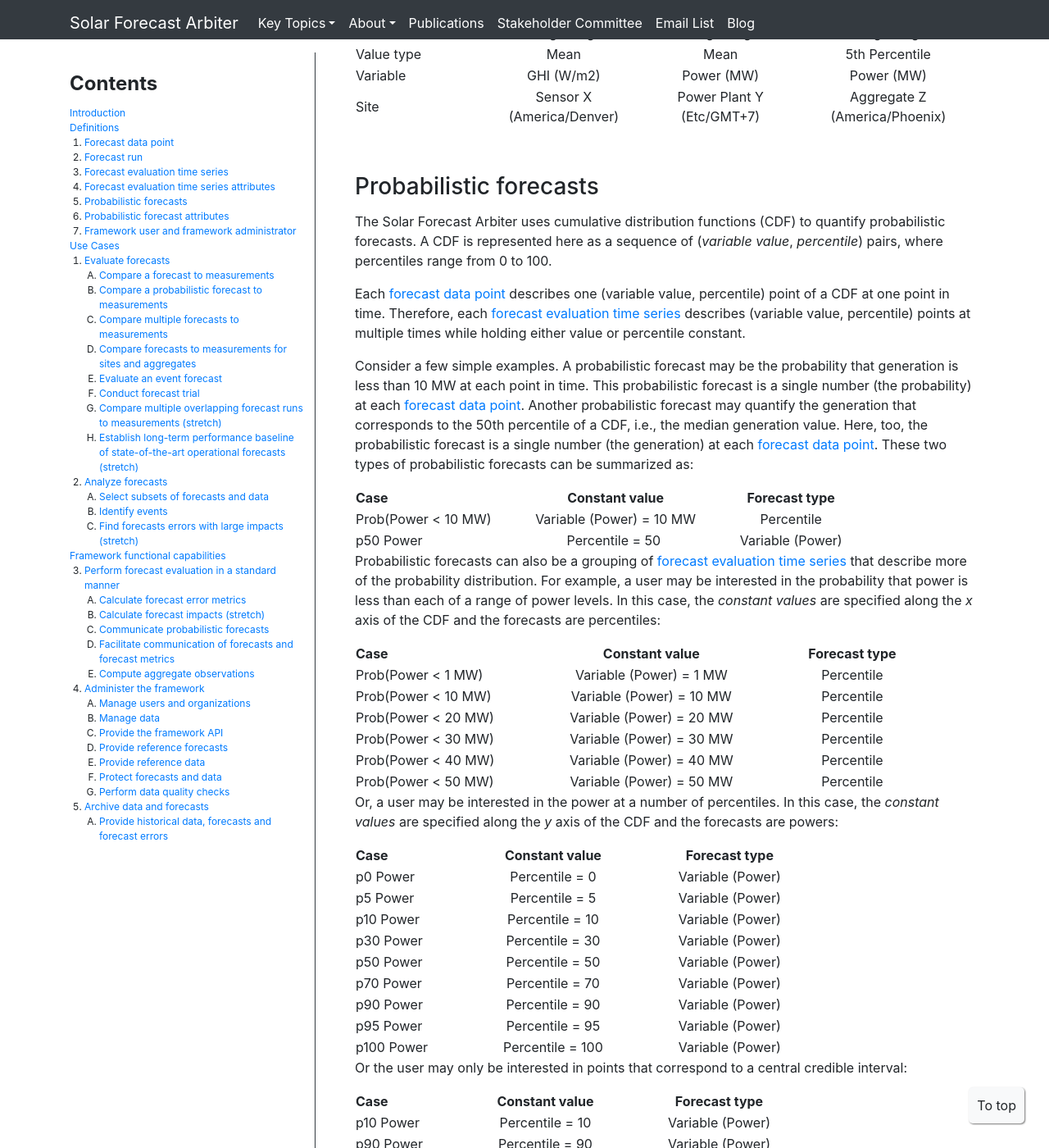
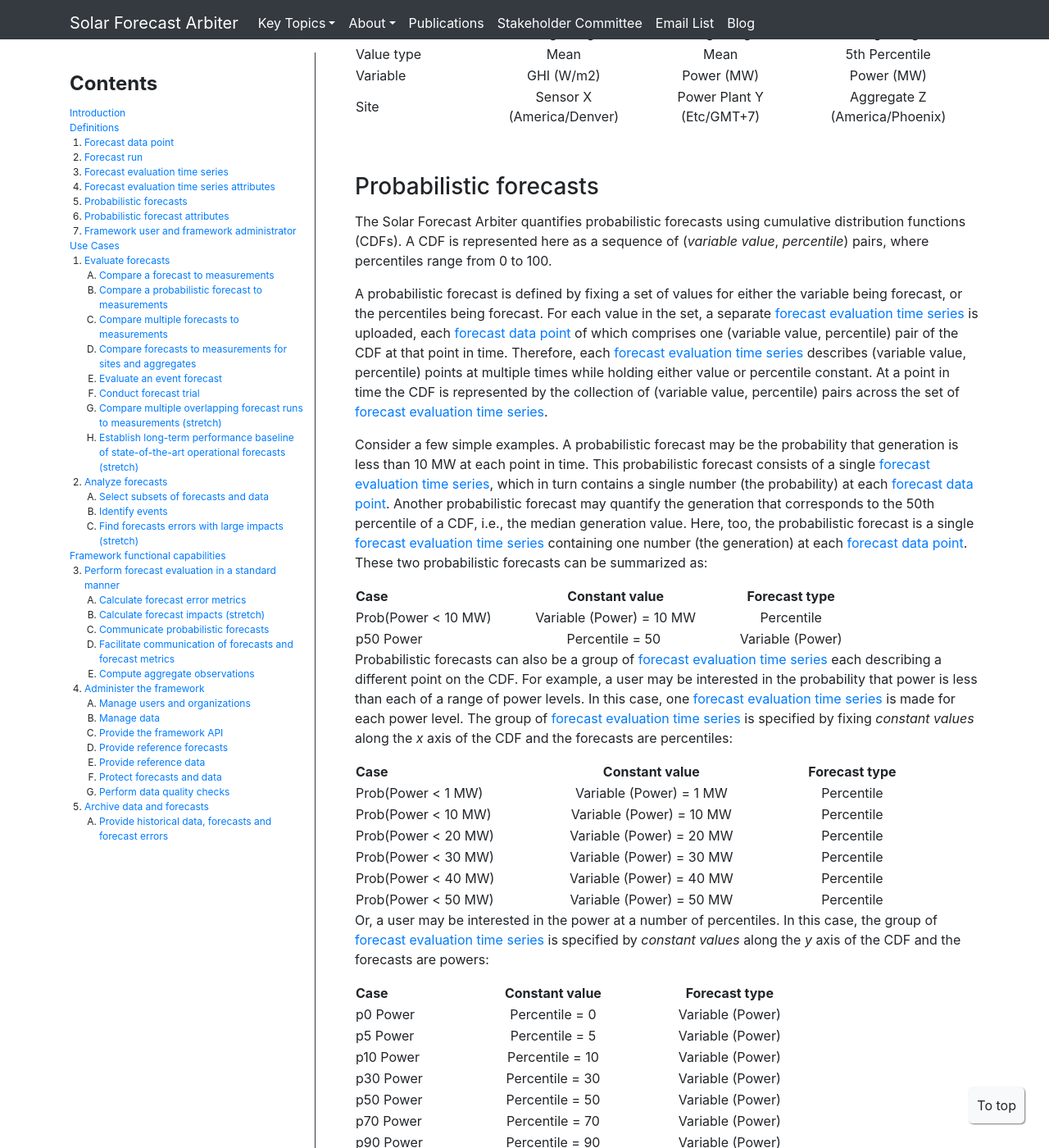
Before and after one commit to SolarArbiter/SolarArbiter.github.io, a Jekyll site: the page built from usecases.md, in a window 1280 px wide and 1400 px high, scrolled down 5953 px. Shown: the whole window at 82% size. Built offline with Jekyll 4.4.1, drawn with Linux system fonts in a browser that asks for light colours; comment, search, counter and statistics services are not loaded; our own code applies the rules of GitHub Pages for plain Markdown files.

Commit message:
cliffs edits

```diff
--- a/usecases.md
+++ b/usecases.md
@@ -143,34 +143,44 @@ The table below shows the attributes for three different examples. We assume all
 ### Probabilistic forecasts {#probforecastdef}
 {: .anchor}
 
-The Solar Forecast Arbiter uses cumulative distribution functions (CDF) to
-quantify probabilistic forecasts. A CDF is represented here as a sequence of
+The Solar Forecast Arbiter quantifies probabilistic forecasts using cumulative
+distribution functions (CDFs). A CDF is represented here as a sequence of
 (*variable value*, *percentile*) pairs, where percentiles range from 0 to 100.
 
-Each [forecast data point](#forecastdatapoint) describes one (variable value, percentile)
-point of a CDF at one point in time. Therefore, each [forecast evaluation time
-series](#forecastattrs) describes (variable value, percentile) points at multiple times
-while holding either value or percentile constant.
+A probabilistic forecast is defined by fixing a set of values for either the
+variable being forecast, or the percentiles being forecast. For each value in
+the set, a separate [forecast evaluation time series](#forecastattrs) is
+uploaded, each [forecast data point](#forecastdatapoint) of which comprises one
+(variable value, percentile) pair of the CDF at that point in time. Therefore,
+each [forecast evaluation time series](#forecastattrs) describes (variable
+value, percentile) points at multiple times while holding either value or
+percentile constant.  At a point in time the CDF is represented by the
+collection of (variable value, percentile) pairs across the set of [forecast
+evaluation time series](#forecastattrs).
 
 Consider a few simple examples. A probabilistic forecast may be the probability
 that generation is less than 10 MW at each point in time. This probabilistic
-forecast is a single number (the probability) at each [forecast data
+forecast consists of a single [forecast evaluation time series](#forecastattrs),
+which in turn contains a single number (the probability) at each [forecast data
 point](#forecastdatapoint). Another probabilistic forecast may quantify the
 generation that corresponds to the 50th percentile of a CDF, i.e., the median
-generation value. Here, too, the probabilistic forecast is a single number (the
-generation) at each [forecast data point](#forecastdatapoint). These two types
-of probabilistic forecasts can be summarized as:
+generation value. Here, too, the probabilistic forecast is a single [forecast
+evaluation time series](#forecastattrs) containing one number (the generation)
+at each [forecast data point](#forecastdatapoint). These two probabilistic
+forecasts can be summarized as:
 
 | Case | Constant value | Forecast type |
 |------|:--------------:|:-------------:|
 | Prob(Power < 10 MW) | Variable (Power) = 10 MW | Percentile |
 | p50 Power | &nbsp;&nbsp;&nbsp;&nbsp;&nbsp;&nbsp;&nbsp;&nbsp;&nbsp;&nbsp;&nbsp;&nbsp;&nbsp;&nbsp;&nbsp;&nbsp;&nbsp;&nbsp;&nbsp;&nbsp;Percentile = 50 &nbsp;&nbsp;&nbsp;&nbsp;&nbsp;&nbsp;&nbsp;&nbsp;&nbsp;&nbsp;&nbsp;&nbsp;&nbsp;&nbsp;&nbsp;&nbsp;&nbsp;&nbsp;&nbsp;&nbsp;| Variable (Power) |
 
-Probabilistic forecasts can also be a grouping of [forecast evaluation time
-series](#forecastattrs) that describe more of the probability distribution. For
+Probabilistic forecasts can also be a group of [forecast evaluation time
+series](#forecastattrs) each describing a different point on the CDF. For
 example, a user may be interested in the probability that power is less than
-each of a range of power levels. In this case, the *constant values* are
-specified along the *x* axis of the CDF and the forecasts are percentiles:
+each of a range of power levels. In this case, one [forecast evaluation time
+series](#forecastattrs) is made for each power level. The group of [forecast
+evaluation time series](#forecastattrs) is specified by fixing *constant values*
+along the *x* axis of the CDF and the forecasts are percentiles:
 
 | Case | Constant value | Forecast type |
 |------|:--------------:|:-------------:|
@@ -182,8 +192,8 @@ specified along the *x* axis of the CDF and the forecasts are percentiles:
 | Prob(Power < 50 MW) | &nbsp;&nbsp;&nbsp;&nbsp;&nbsp;&nbsp;&nbsp;&nbsp;&nbsp;&nbsp;&nbsp;&nbsp;&nbsp;&nbsp;&nbsp;&nbsp;&nbsp;&nbsp;&nbsp;&nbsp;Variable (Power) = 50 MW&nbsp;&nbsp;&nbsp;&nbsp;&nbsp;&nbsp;&nbsp;&nbsp;&nbsp;&nbsp;&nbsp;&nbsp;&nbsp;&nbsp;&nbsp;&nbsp;&nbsp;&nbsp;&nbsp;&nbsp; | Percentile |
 
 Or, a user may be interested in the power at a number of percentiles. In this
-case, the *constant values* are specified along the *y* axis of the CDF and the
-forecasts are powers:
+case, the group of [forecast evaluation time series](#forecastattrs) is specified
+by *constant values* along the *y* axis of the CDF and the forecasts are powers:
 
 | Case | Constant value | Forecast type |
 |------|:--------------:|:-------------:|
```
